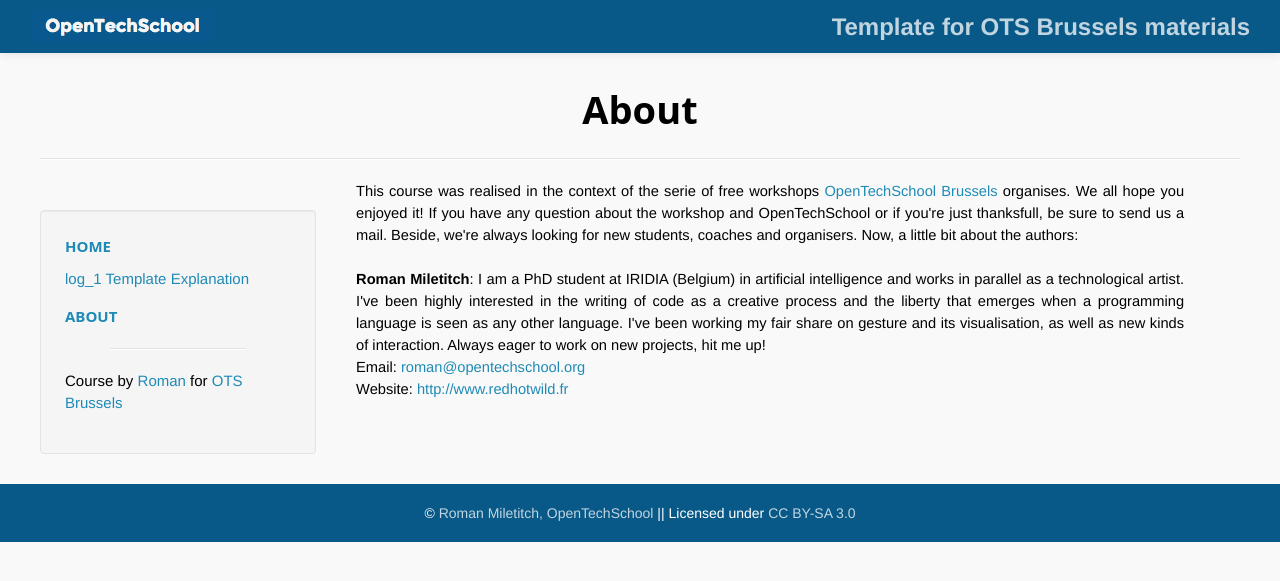
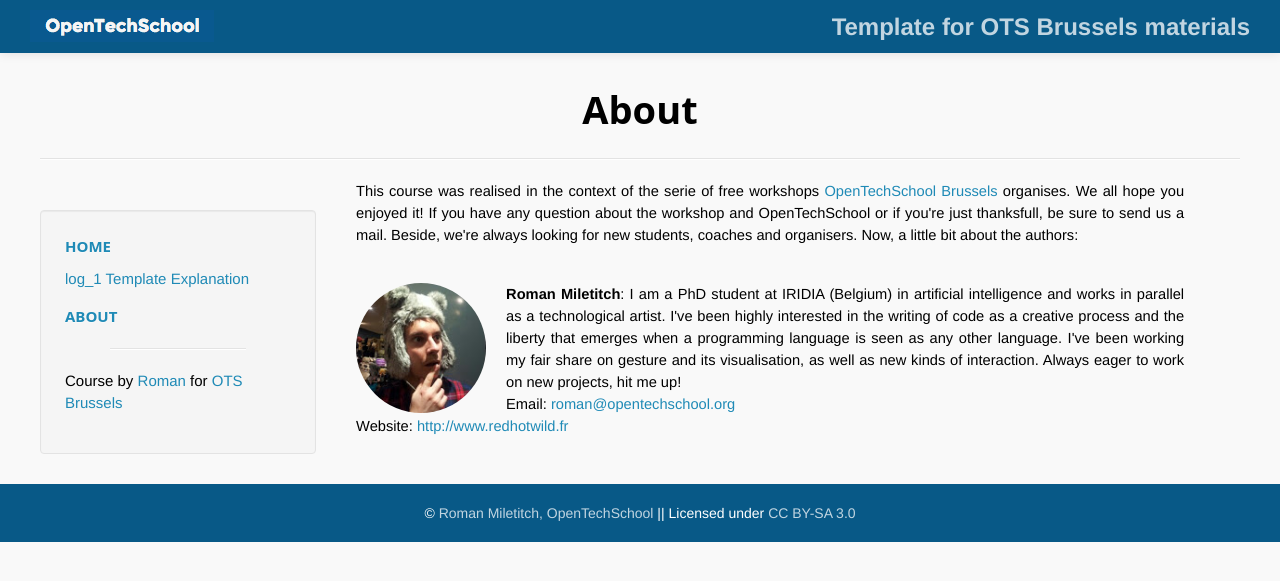
Before and after one commit to OpenTechSchool-Brussels/material-template, a Jekyll site: the page built from about.html, in a window 1280 px wide. Shown: the top 581 px of the page. Built offline with Jekyll 4.4.1, drawn with Linux system fonts in a browser that asks for light colours; Markdown is read by kramdown in place of the engine named in the settings.

Commit message:
update material templat

```diff
--- a/about.html
+++ b/about.html
@@ -9,13 +9,16 @@
 <p>
 
 {% for author in site.data.authors %}
-    <span id="{{ author.firstname }}" class="authorName">{{ author.firstname }} {{ author.lastname }}</span>: {{ author.bio }}
+    <p class="memberText">
+        <div class="memberImage"><img alt="{{ author.firstname }}" src="{{ site.baseurl }}/assets/images/{{ author.firstname }}.jpg" /></div>
+        <span id="{{ author.firstname }}" class="authorName">{{ author.firstname }} {{ author.lastname }}</span>: {{ author.bio }}
+        <br/>
+        Email: <a href="mailto:{{ author.email }}">{{ author.email }}</a> <br/>
+        Website: <a href="{{ author.website }}">{{ author.website }}</a>
+        {% unless forloop.last %}
+    </p>
+    <center><hr width="60%"/></center>
     <br/>
-    Email: <a href="mailto:{{ author.email }}">{{ author.email }}</a> <br/>
-    Website: <a href="{{ author.website }}">{{ author.website }}</a>
-    {% unless forloop.last %}
-    </p>
-    <p>
     {% endunless %}
 {% endfor %}
 </p>
```
